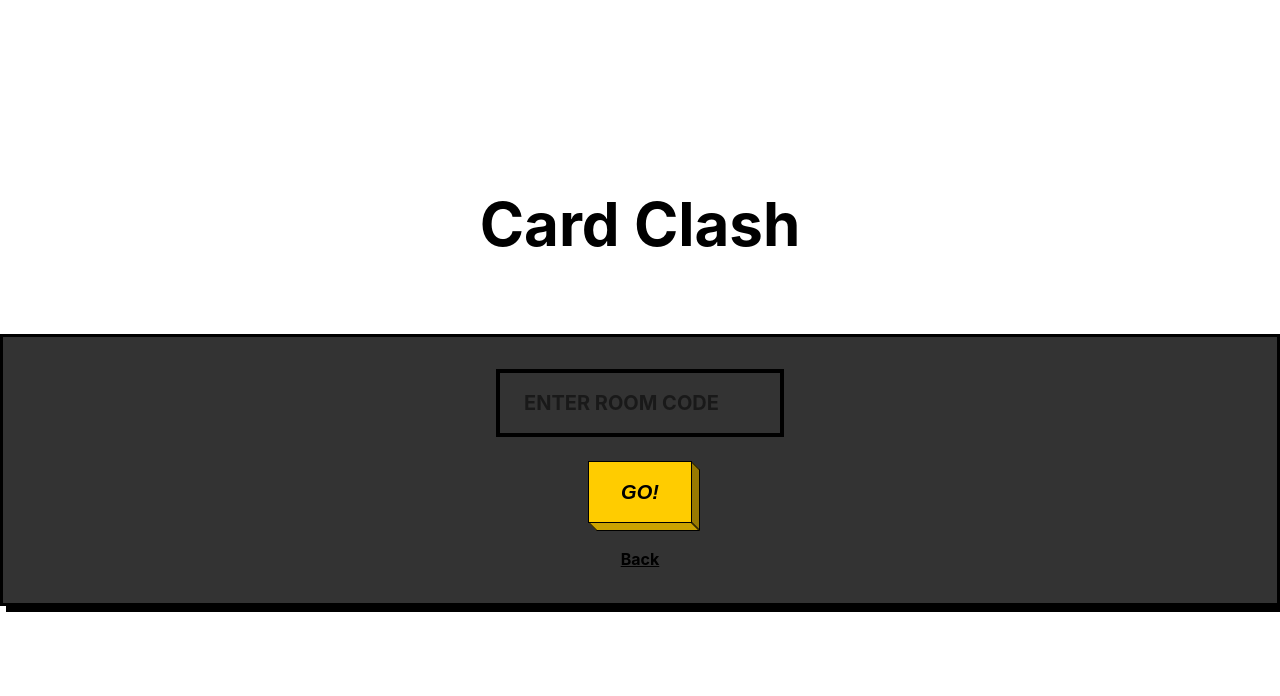
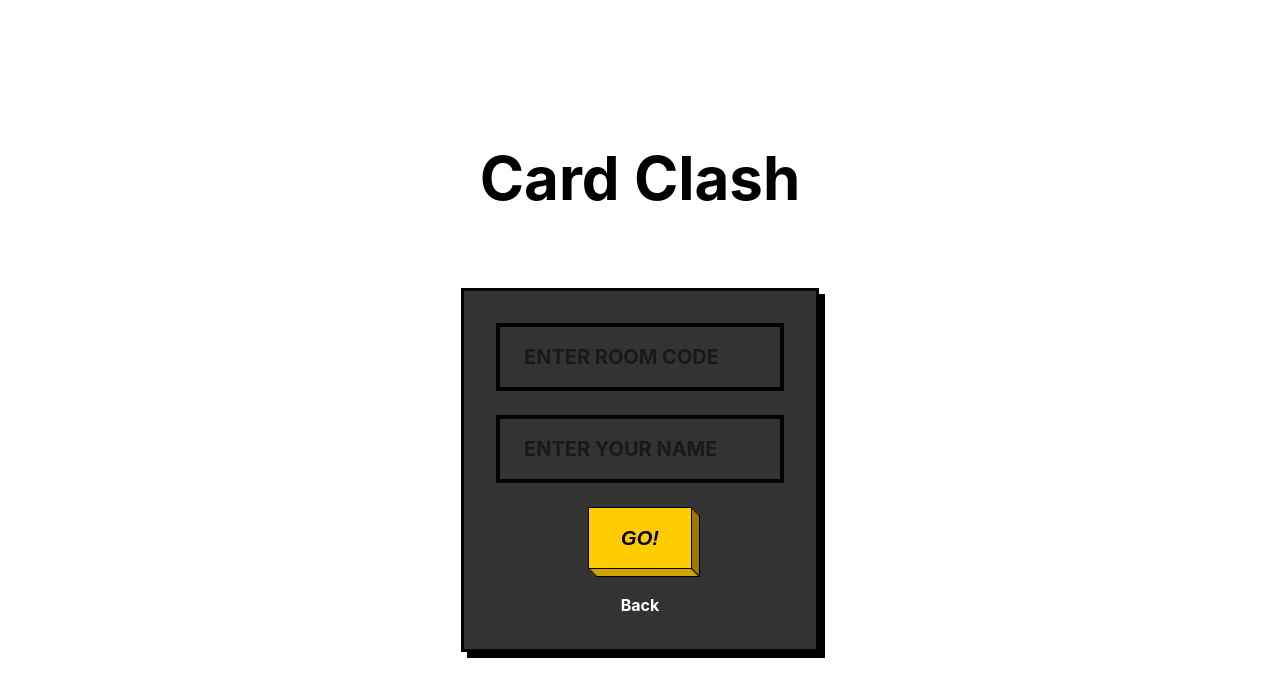
Before and after one commit to Druzyna-Klasyczna/Druzyna-Klasyczna, a React (Vite) app in the folder frontend/: page / in a window 1280 px wide. Both pictures are taken after a click on the button "JOIN". Shown: the top 696 px of the page. Built offline with nearby package versions, Linux system fonts and the light colour scheme.

Commit message:
add name input after clicking host

```diff
--- a/frontend/src/components/TactileContainer.tsx
+++ b/frontend/src/components/TactileContainer.tsx
@@ -10,7 +10,7 @@ export const TactileContainer = ({
     className = "",
 }: TactileContainerProps) => {
     return (
-        <div className="relative inline-block w-full">
+        <div className="relative inline-block w-fit">
             <div
                 className={`
                     bg-[#333333]
--- a/frontend/src/pages/HomePage.tsx
+++ b/frontend/src/pages/HomePage.tsx
@@ -3,23 +3,32 @@ import { StartButton } from "../components/StartButton";
 import { TactileContainer } from "../components/TactileContainer";
 
 function HomePage() {
-    const [isJoining, setIsJoining] = useState(false);
+    // Zastępujemy isJoining stanem zarządzającym aktualnym widokiem
+    const [mode, setMode] = useState<"menu" | "join" | "host">("menu");
     const [roomCode, setRoomCode] = useState("");
+    const [playerName, setPlayerName] = useState("");
 
     return (
         <div className="flex flex-col items-center justify-center h-screen bg-white">
             <h1 className="text-6xl font-bold text-black mb-20">Card Clash</h1>
 
             <TactileContainer className="flex flex-col items-center gap-6 p-8">
-                {!isJoining ? (
+                {/* WIDOK GŁÓWNEGO MENU */}
+                {mode === "menu" && (
                     <>
-                        <StartButton href="/admin-panel" name="Host" />
                         <StartButton
-                            onClick={() => setIsJoining(true)}
+                            onClick={() => setMode("host")}
+                            name="Host"
+                        />
+                        <StartButton
+                            onClick={() => setMode("join")}
                             name="Join"
                         />
                     </>
-                ) : (
+                )}
+
+                {/* WIDOK DOŁĄCZANIA (JOIN) */}
+                {mode === "join" && (
                     <>
                         <input
                             type="text"
@@ -29,14 +38,47 @@ function HomePage() {
                             className="border-4 border-black px-6 py-4 text-xl font-bold uppercase w-72 text-black focus:bg-yellow-100 outline-none"
                         />
 
+                        <input
+                            type="text"
+                            placeholder="Enter your name"
+                            value={playerName}
+                            onChange={(e) => setPlayerName(e.target.value)}
+                            className="border-4 border-black px-6 py-4 text-xl font-bold uppercase w-72 text-black focus:bg-yellow-100 outline-none"
+                        />
+
                         <StartButton
                             href={`/lobby?code=${roomCode}`}
                             name="Go!"
                         />
 
                         <button
-                            onClick={() => setIsJoining(false)}
-                            className="text-black font-bold underline hover:text-gray-600"
+                            onClick={() => setMode("menu")}
+                            className="text-white font-bold hover:text-gray-600"
+                        >
+                            Back
+                        </button>
+                    </>
+                )}
+
+                {/* WIDOK HOSTOWANIA (HOST) */}
+                {mode === "host" && (
+                    <>
+                        <input
+                            type="text"
+                            placeholder="Enter your name"
+                            value={playerName}
+                            onChange={(e) => setPlayerName(e.target.value)}
+                            className="border-4 border-black px-6 py-4 text-xl font-bold uppercase w-72 text-black focus:bg-yellow-100 outline-none"
+                        />
+
+                        <StartButton
+                            href="/lobby"
+                            name="Go!"
+                        />
+
+                        <button
+                            onClick={() => setMode("menu")}
+                            className="text-white font-bold hover:text-gray-600"
                         >
                             Back
                         </button>
```
